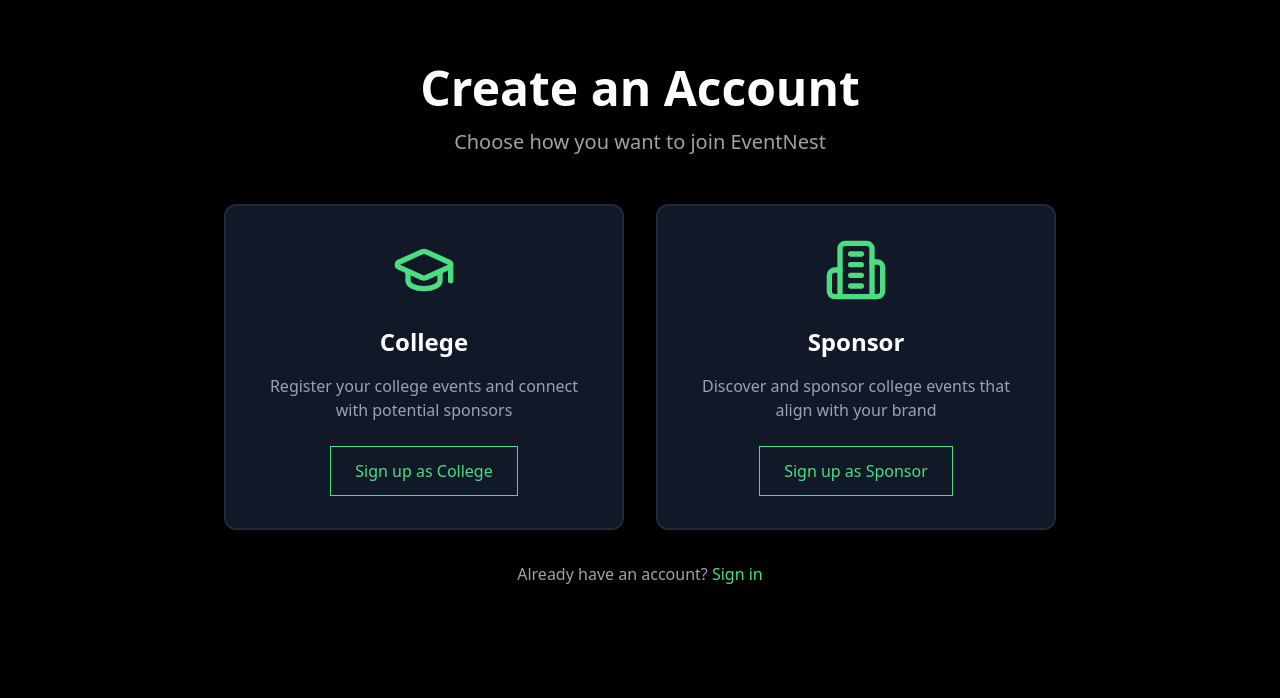
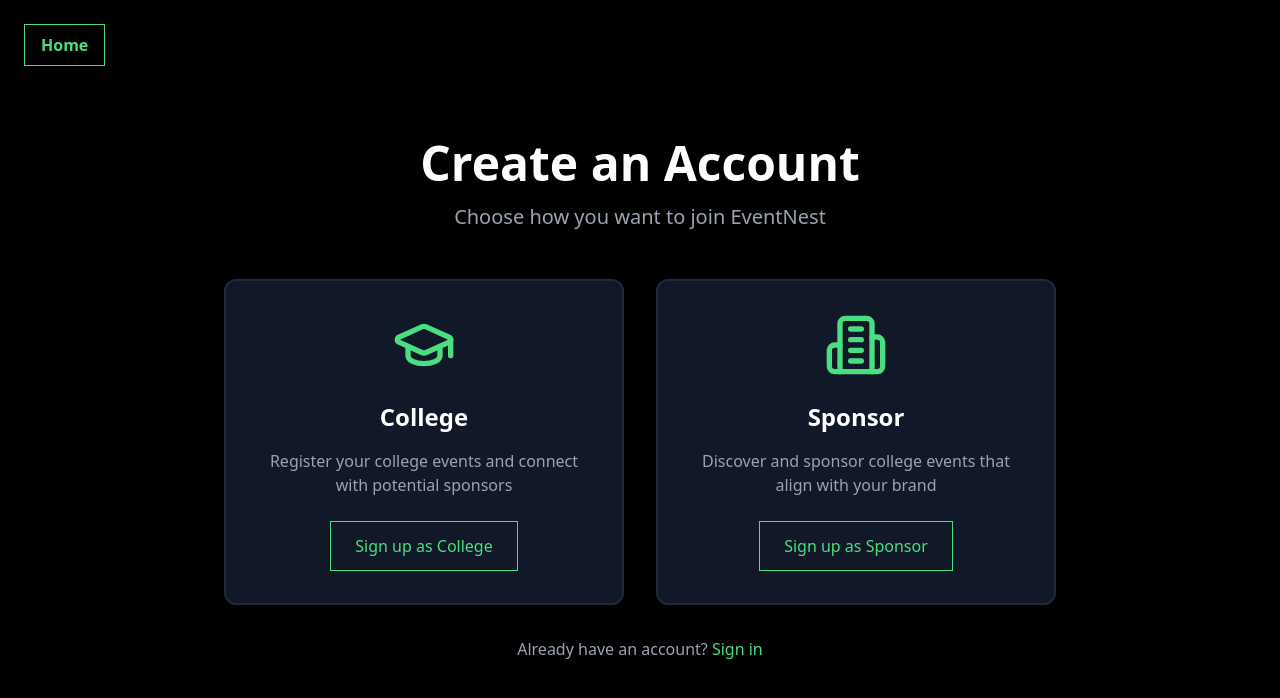
Before and after one commit to Dataarnoor/EventNest, a Next.js app: page /signup in a window 1280 px wide. Shown: the top 698 px of the page. Built offline with nearby package versions, Linux system fonts and the light colour scheme.

Commit message:
home button on signup

```diff
--- a/app/signup/page.tsx
+++ b/app/signup/page.tsx
@@ -4,7 +4,14 @@ import Link from "next/link";
 
 export default function SignupPage() {
   return (
-    <div className="min-h-screen bg-black text-white">
+    <div className="min-h-screen bg-black text-white flex flex-col items-center justify-center relative">
+      {/* Home button top left */}
+      <Link
+        href="/"
+        className="absolute top-6 left-6 px-4 py-2 rounded-md border border-green-400 text-green-400 hover:bg-green-400/10 font-semibold transition"
+      >
+        Home
+      </Link>
       <div className="max-w-4xl mx-auto px-4 py-16 sm:px-6 lg:px-8">
         <div className="text-center mb-12">
           <h1 className="text-4xl md:text-5xl font-bold mb-4">Create an Account</h1>
--- a/app/sponsorships/page.tsx
+++ b/app/sponsorships/page.tsx
@@ -593,6 +593,7 @@ export default function SponsorshipsPage() {
                 {/* Action Buttons */}
                 <div className="flex flex-wrap gap-3 mt-auto">
                   {!session ? (
+                    <>
                       <Button
                         className="bg-green-400 hover:bg-green-500 text-black font-semibold flex-1"
                         onClick={() => router.push('/signup')}
@@ -600,6 +601,14 @@ export default function SponsorshipsPage() {
                         Apply for Sponsorship
                         <ArrowRight className="h-4 w-4 ml-2" />
                       </Button>
+                      <Button
+                        variant="outline"
+                        className="border-gray-600 text-green-400 hover:bg-gray-800 flex-1"
+                        onClick={() => router.push('/')}
+                      >
+                        Home
+                      </Button>
+                    </>
                   ) : session.user?.userType === 'sponsor' ? (
                     <Button
                       className="bg-green-400 hover:bg-green-500 text-black font-semibold flex-1"
```
Lines whose indentation alone changed are shown as unchanged.
